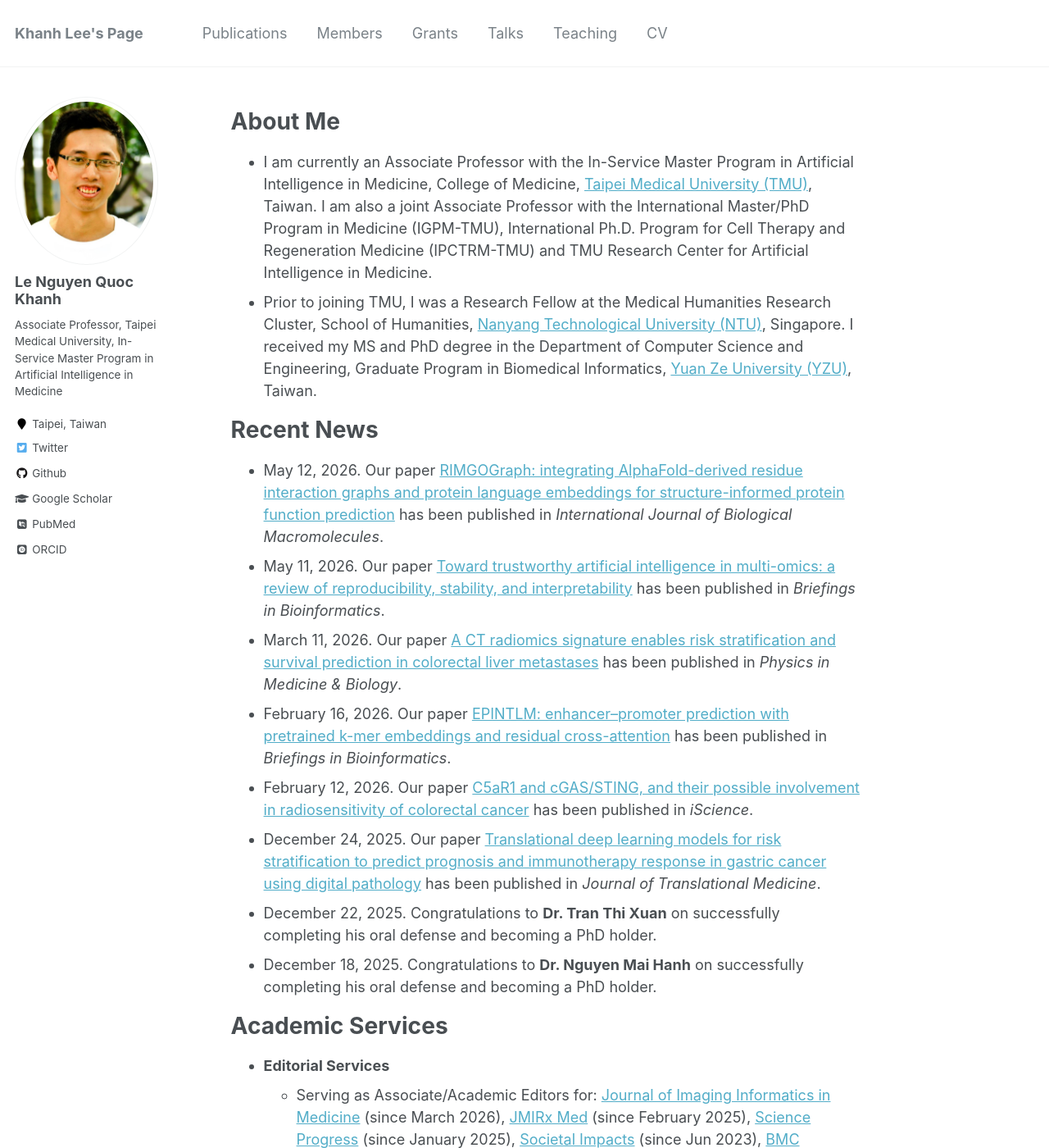
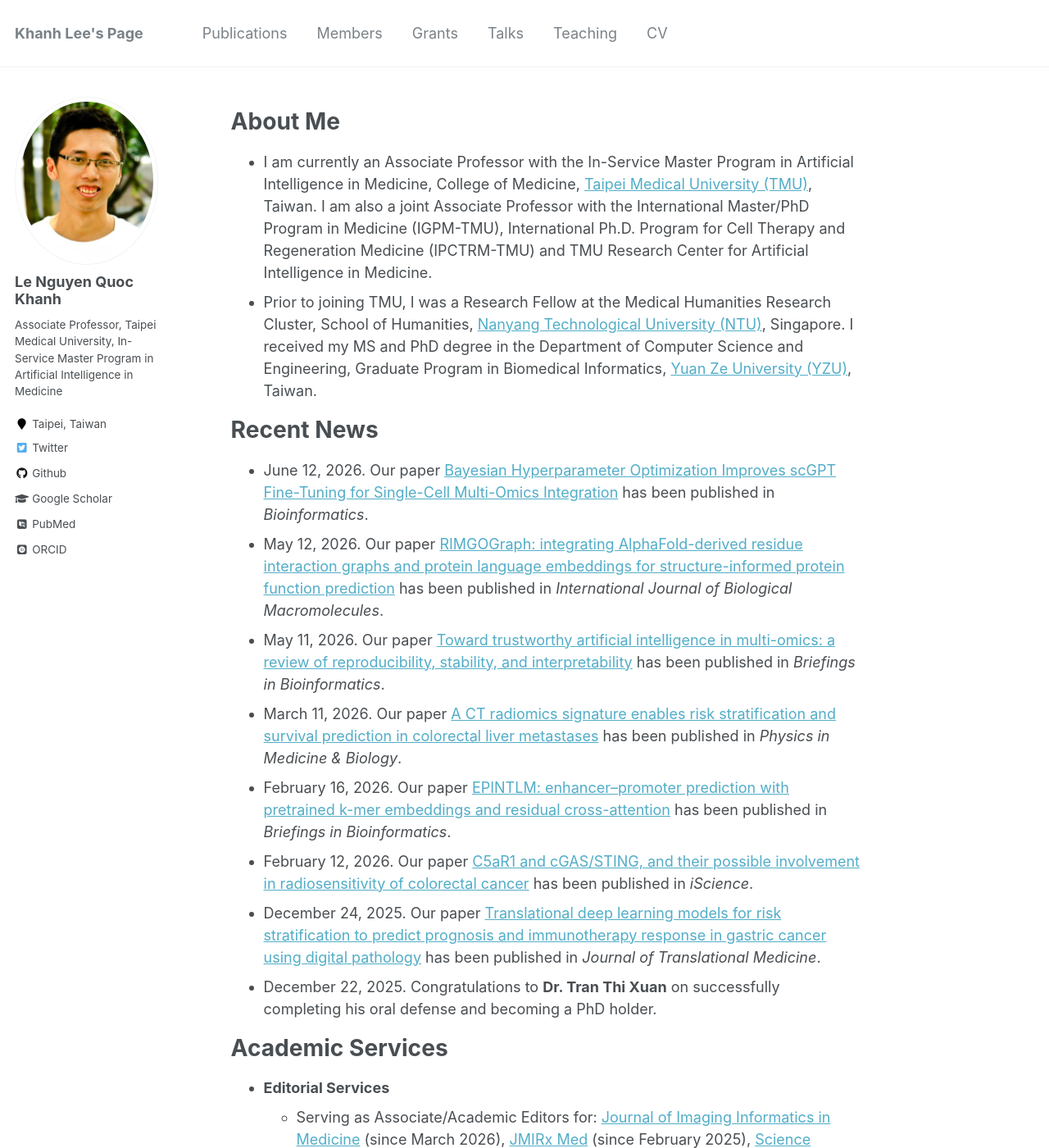
Before and after one commit to khanhlee/khanhlee.github.io, a Jekyll site: the page built from _pages/about.md, in a window 1280 px wide and 1400 px high. Shown: the whole window at 82% size. Built offline with Jekyll 4.4.1, drawn with Linux system fonts in a browser that asks for light colours; some web fonts are replaced.

Commit message:
Update about.md

```diff
--- a/_pages/about.md
+++ b/_pages/about.md
@@ -13,6 +13,7 @@ redirect_from:
 * Prior to joining TMU, I was a Research Fellow at the Medical Humanities Research Cluster, School of Humanities, [Nanyang Technological University (NTU)](http://www.ntu.edu.sg), Singapore. I received my MS and PhD degree in the Department of Computer Science and Engineering, Graduate Program in Biomedical Informatics, [Yuan Ze University (YZU)](https://www.yzu.edu.tw/), Taiwan.
 
 # Recent News
+* June 12, 2026. Our paper [Bayesian Hyperparameter Optimization Improves scGPT Fine-Tuning for Single-Cell Multi-Omics Integration](https://doi.org/10.1093/bioinformatics/btag374) has been published in <i>Bioinformatics</i>.
 * May 12, 2026. Our paper [RIMGOGraph: integrating AlphaFold-derived residue interaction graphs and protein language embeddings for structure-informed protein function prediction](https://doi.org/10.1016/j.ijbiomac.2026.152509) has been published in <i>International Journal of Biological Macromolecules</i>.
 * May 11, 2026. Our paper [Toward trustworthy artificial intelligence in multi-omics: a review of reproducibility, stability, and interpretability](https://doi.org/10.1093/bib/bbag227) has been published in <i>Briefings in Bioinformatics</i>.
 * March 11, 2026. Our paper [A CT radiomics signature enables risk stratification and survival prediction in colorectal liver metastases](https://doi.org/10.1088/1361-6560/ae4c14) has been published in <i>Physics in Medicine & Biology</i>.
@@ -20,7 +21,6 @@ redirect_from:
 * February 12, 2026. Our paper [C5aR1 and cGAS/STING, and their possible involvement in radiosensitivity of colorectal cancer](https://doi.org/10.1016/j.isci.2026.115009) has been published in <i>iScience</i>.
 * December 24, 2025. Our paper [Translational deep learning models for risk stratification to predict prognosis and immunotherapy response in gastric cancer using digital pathology](https://doi.org/10.1186/s12967-025-07416-z) has been published in <i>Journal of Translational Medicine</i>.
 * December 22, 2025. Congratulations to <b>Dr. Tran Thi Xuan</b> on successfully completing his oral defense and becoming a PhD holder.
-* December 18, 2025. Congratulations to <b>Dr. Nguyen Mai Hanh</b> on successfully completing his oral defense and becoming a PhD holder.
 
 # Academic Services
 * <b>Editorial Services</b>
```
